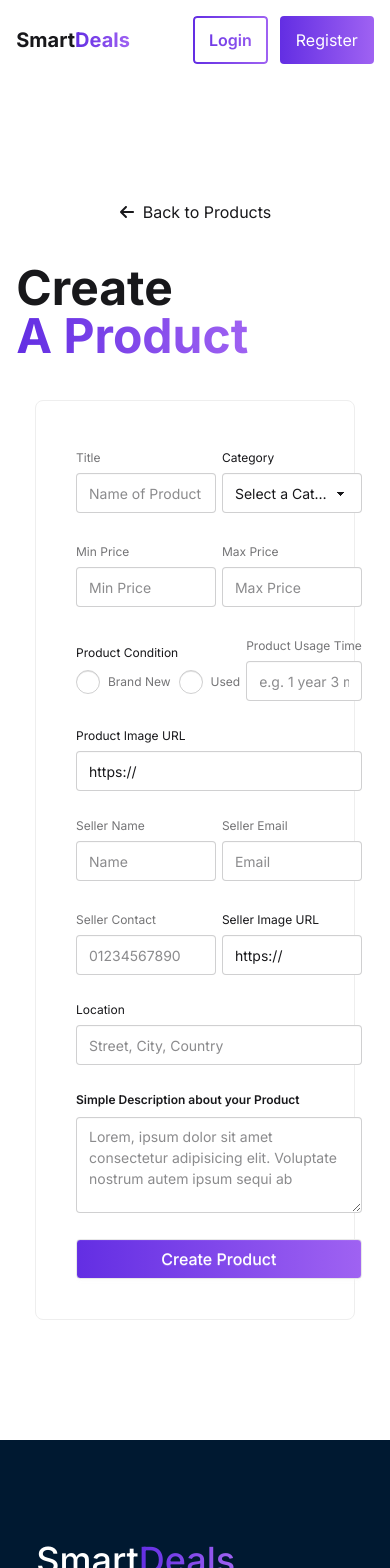
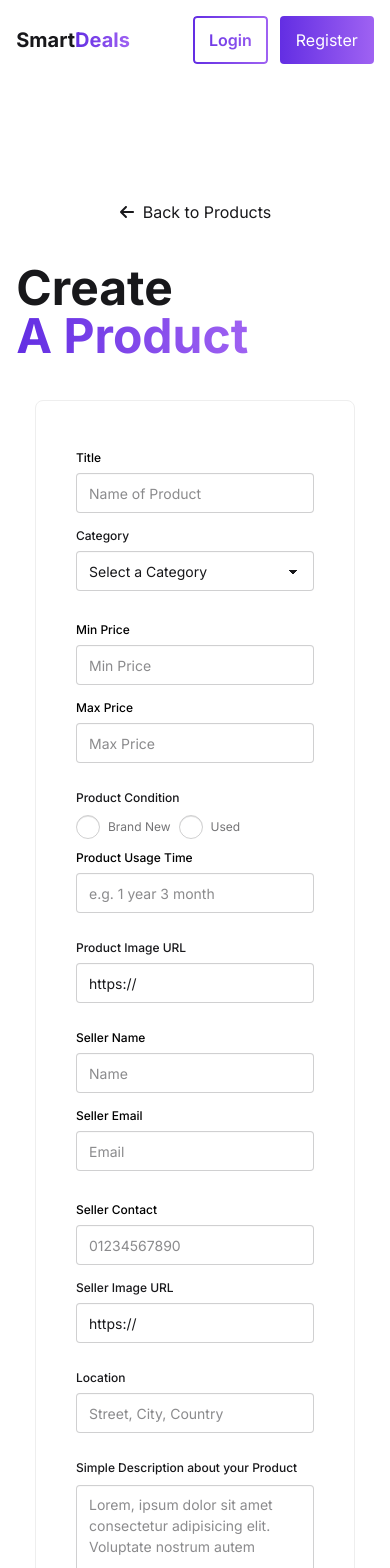
Before and after one commit to manoffocus117/Smart-Deals-Client, a React (Vite) app: page /create-product in a window 390 px wide. Shown: the top 1568 px of the page. Built offline with nearby package versions, Linux system fonts and the light colour scheme; no server answers.

Commit message:
create product form responsive added

```diff
--- a/src/pages/Create_product.jsx
+++ b/src/pages/Create_product.jsx
@@ -17,7 +17,7 @@ const Create_product = () => {
             const form = event.target;
 
             const product_title = form.product_title.value;
-            const category = form.category.value;
+            const category = category_value;
             const min_price = form.min_price.value;
             const max_price = form.max_price.value;
             const condition_new = form.condition_new.value;
@@ -49,10 +49,13 @@ const Create_product = () => {
                         className="fieldset bg-white w-80 md:w-200 border-base-300 rounded-box border p-10 space-y-2"
                   >
                         {/* product name & category field */}
-                        <fieldset className="fieldset flex">
+                        <fieldset className="fieldset flex flex-col md:flex-row">
                               {/* product name */}
                               <fieldset className="fieldset w-full">
-                                    <label className="label" htmlFor="title">
+                                    <label
+                                          className="label font-medium text-black"
+                                          htmlFor="title"
+                                    >
                                           Title
                                     </label>
                                     <input
@@ -65,9 +68,13 @@ const Create_product = () => {
                               </fieldset>
                               {/* product category */}
                               <fieldset className="fieldset w-full">
-                                    <label htmlFor="category">Category</label>
+                                    <label
+                                          className="font-medium"
+                                          htmlFor="category"
+                                    >
+                                          Category
+                                    </label>
                                     <select
-                                          name="category"
                                           id="category"
                                           onChange={handle_category_change}
                                           value={category_value}
@@ -92,11 +99,11 @@ const Create_product = () => {
                         </fieldset>
 
                         {/* min price & max price field */}
-                        <fieldset className="fieldset flex">
+                        <fieldset className="fieldset flex flex-col md:flex-row">
                               {/* min price */}
                               <fieldset className="fieldset w-full">
                                     <label
-                                          className="label"
+                                          className="label font-medium text-black"
                                           htmlFor="min-price"
                                     >
                                           Min Price
@@ -112,7 +119,7 @@ const Create_product = () => {
                               {/* max price */}
                               <fieldset className="fieldset w-full">
                                     <label
-                                          className="label"
+                                          className="label font-medium text-black"
                                           htmlFor="max-price"
                                     >
                                           Max Price
@@ -128,10 +135,12 @@ const Create_product = () => {
                         </fieldset>
 
                         {/* product condition & usage field */}
-                        <fieldset className="fieldset flex items-center">
+                        <fieldset className="fieldset flex flex-col md:flex-row items-center">
                               {/* product condition */}
                               <fieldset className="w-full flex flex-col gap-2">
-                                    <label>Product Condition</label>
+                                    <label className="font-medium">
+                                          Product Condition
+                                    </label>
                                     {/* condition brand new & used */}
                                     <fieldset className="flex items-center gap-2 w-full">
                                           {/* brand new radio */}
@@ -167,7 +176,7 @@ const Create_product = () => {
                               {/* product usage time */}
                               <fieldset className="fieldset w-full">
                                     <label
-                                          className="label"
+                                          className="label font-medium text-black"
                                           htmlFor="product-usage"
                                     >
                                           Product Usage Time
@@ -184,7 +193,9 @@ const Create_product = () => {
 
                         {/* product image url field */}
                         <fieldset className="fieldset w-full">
-                              <label htmlFor="">Product Image URL</label>
+                              <label className="font-medium" htmlFor="">
+                                    Product Image URL
+                              </label>
                               <label className="input w-full outline-none">
                                     <input
                                           name="product_image_url"
@@ -198,11 +209,11 @@ const Create_product = () => {
                         </fieldset>
 
                         {/* seller name & email field */}
-                        <fieldset className="fieldset flex">
+                        <fieldset className="fieldset flex flex-col md:flex-row">
                               {/* seller name */}
                               <fieldset className="fieldset w-full">
                                     <label
-                                          className="label"
+                                          className="label font-medium text-black"
                                           htmlFor="seller-name"
                                     >
                                           Seller Name
@@ -218,7 +229,7 @@ const Create_product = () => {
                               {/* seller email */}
                               <fieldset className="fieldset w-full">
                                     <label
-                                          className="label"
+                                          className="label font-medium text-black"
                                           htmlFor="seller-email"
                                     >
                                           Seller Email
@@ -234,11 +245,11 @@ const Create_product = () => {
                         </fieldset>
 
                         {/* seller contact & image url field */}
-                        <fieldset className="fieldset flex">
+                        <fieldset className="fieldset flex flex-col md:flex-row">
                               {/* seller number */}
                               <fieldset className="fieldset w-full">
                                     <label
-                                          className="label"
+                                          className="label font-medium text-black"
                                           htmlFor="seller-contact"
                                     >
                                           Seller Contact
@@ -253,7 +264,9 @@ const Create_product = () => {
                               </fieldset>
                               {/* seller image url */}
                               <fieldset className="fieldset w-full">
-                                    <label htmlFor="">Seller Image URL</label>
+                                    <label className="font-medium" htmlFor="">
+                                          Seller Image URL
+                                    </label>
                                     <label className="input w-full outline-none">
                                           <input
                                                 name="seller_image_url"
@@ -269,9 +282,12 @@ const Create_product = () => {
 
                         {/* seller location field */}
                         <fieldset className="fieldset w-full">
-                              <label htmlFor="">Location</label>
+                              <label className="font-medium" htmlFor="location">
+                                    Location
+                              </label>
                               <input
                                     name="seller_location"
+                                    id="location"
                                     type="text"
                                     className="input w-full outline-none"
                                     placeholder="Street, City, Country"
@@ -280,13 +296,13 @@ const Create_product = () => {
 
                         {/* product description field */}
                         <fieldset className="fieldset w-full">
-                              <legend className="fieldset-legend">
+                              <legend className="fieldset-legend font-medium">
                                     Simple Description about your Product
                               </legend>
                               <textarea
                                     name="product_description"
                                     className="textarea h-24 w-full outline-none"
-                                    placeholder="Lorem, ipsum dolor sit amet consectetur adipisicing elit. Voluptate nostrum autem ipsum sequi ab"
+                                    placeholder="Lorem, ipsum dolor sit amet consectetur adipisicing elit. Voluptate nostrum autem"
                               ></textarea>
                         </fieldset>
 
```
